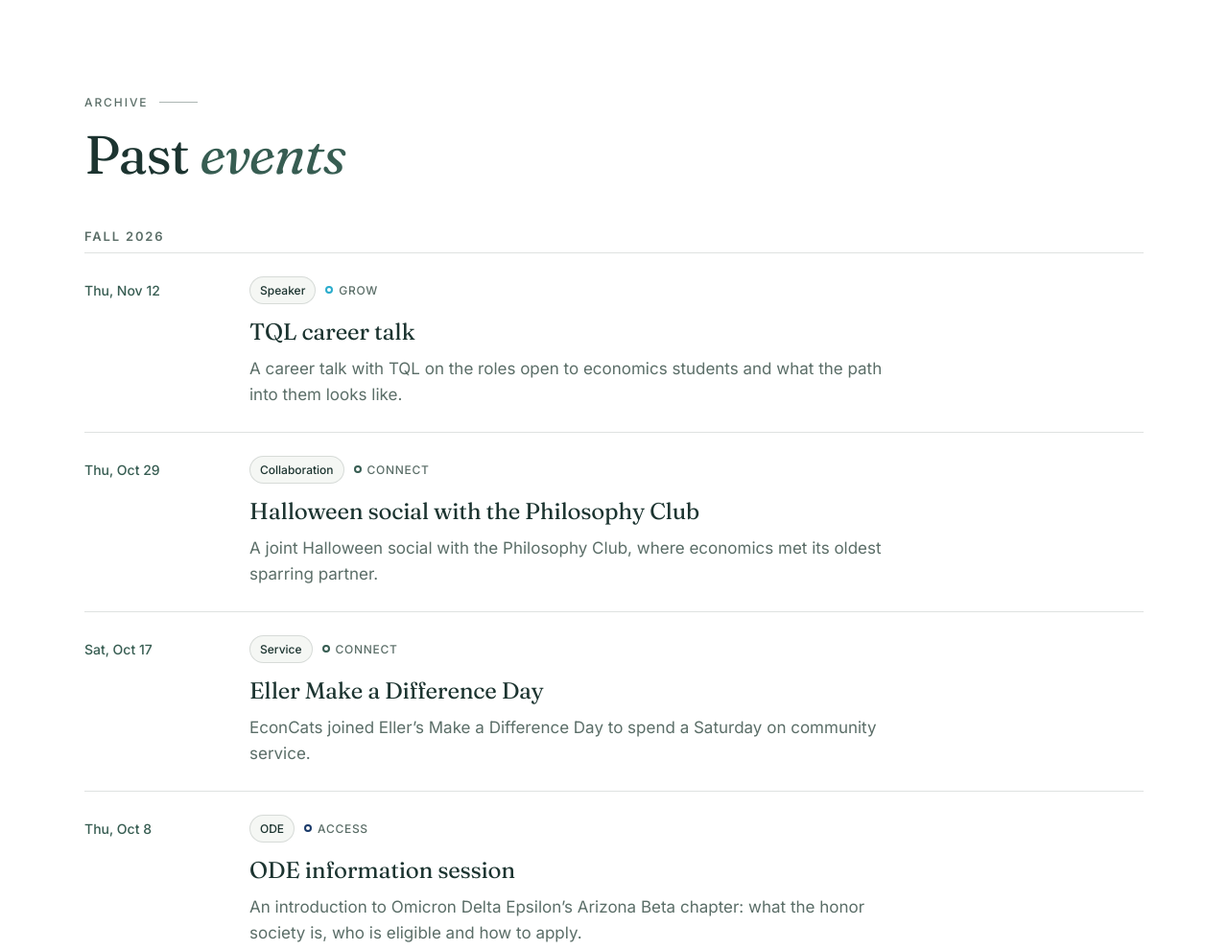
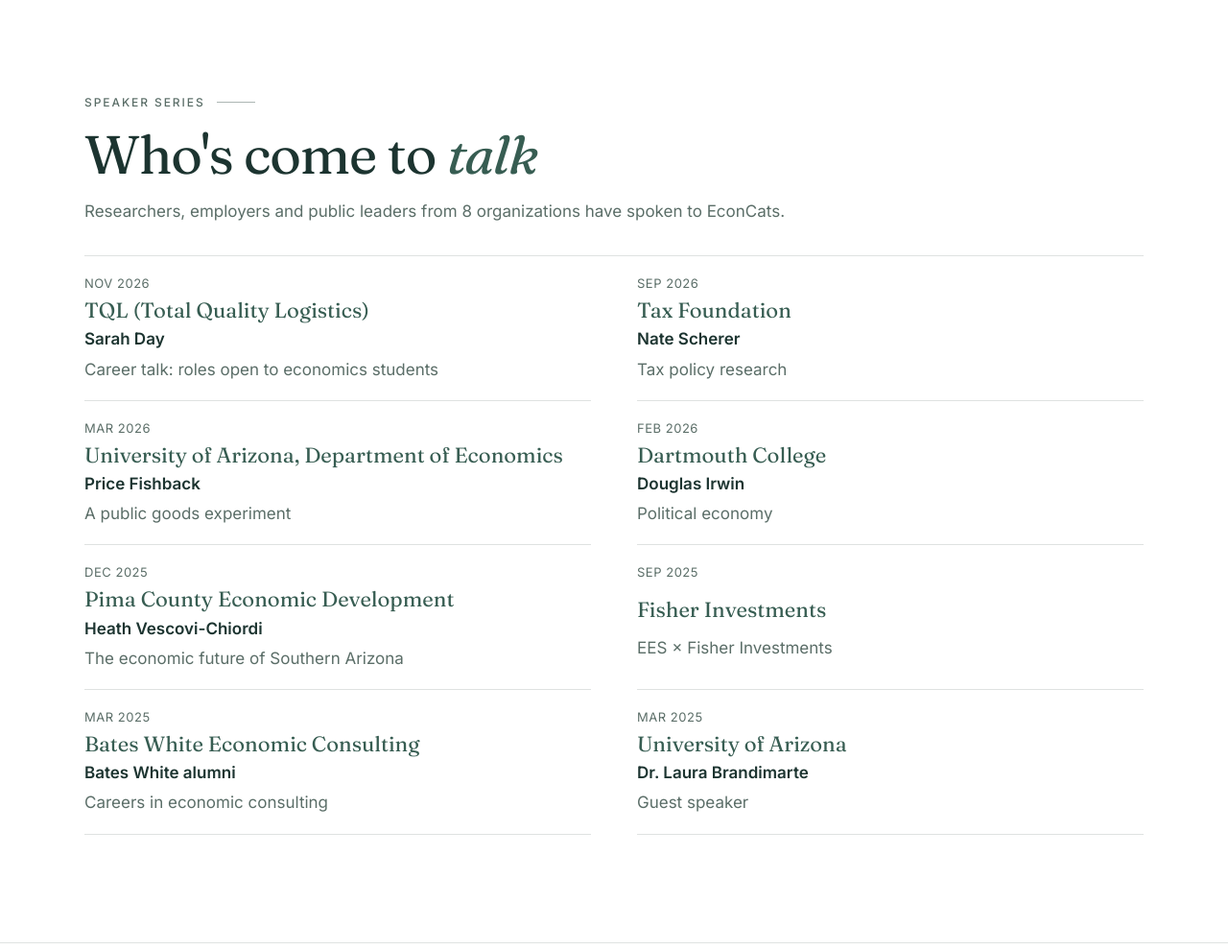
Before and after one commit to pickelhauben/econcats, an Astro site: page /activities in a window 1280 px wide. Shown: the part 1340-2330 px from the top of the page at 96% size. Built offline with nearby package versions, Linux system fonts and the light colour scheme; Astro itself is replaced by a stand-in of ours.

Commit message:
Activities: add speaker series section listing past speakers and their organizations
Co-Authored-By: Claude Opus 5.5 <noreply@anthropic.com>
Claude-Session: https://claude.ai/code/session_011qrMpbQjji74cMLfHZMayH

```diff
--- /dev/null
+++ b/src/data/speakers.json
@@ -0,0 +1,10 @@
+[
+  { "date": "2026-11-12", "org": "TQL (Total Quality Logistics)", "speaker": "Sarah Day", "topic": "Career talk: roles open to economics students" },
+  { "date": "2026-09-10", "org": "Tax Foundation", "speaker": "Nate Scherer", "topic": "Tax policy research" },
+  { "date": "2026-03-04", "org": "University of Arizona, Department of Economics", "speaker": "Price Fishback", "topic": "A public goods experiment" },
+  { "date": "2026-02-25", "org": "Dartmouth College", "speaker": "Douglas Irwin", "topic": "Political economy" },
+  { "date": "2025-12-04", "org": "Pima County Economic Development", "speaker": "Heath Vescovi-Chiordi", "topic": "The economic future of Southern Arizona" },
+  { "date": "2025-09-15", "org": "Fisher Investments", "speaker": "", "topic": "EES × Fisher Investments" },
+  { "date": "2025-03-25", "org": "Bates White Economic Consulting", "speaker": "Bates White alumni", "topic": "Careers in economic consulting" },
+  { "date": "2025-03-06", "org": "University of Arizona", "speaker": "Dr. Laura Brandimarte", "topic": "Guest speaker" }
+]
--- a/src/lib/content.ts
+++ b/src/lib/content.ts
@@ -15,6 +15,7 @@ import alumniJson from '../data/alumni.json';
 import supportersJson from '../data/supporters.json';
 import achievementsJson from '../data/achievements.json';
 import membersJson from '../data/members.json';
+import speakersJson from '../data/speakers.json';
 
 const [events, projects, boardData, advisorsData, alumniData, supporters, achievementsData, membersData] = await Promise.all([
   loadCollection('events', sources.events, eventsJson as unknown[], {
@@ -236,3 +237,10 @@ export const achievementsFor = (org: OrgId) =>
   (achievementsData as Achievement[]).filter((a) => a.org === org);
 export const presidentsFor = (org: OrgId) =>
   (presidentsData as President[]).filter((p) => p.org === org);
+
+
+/** Speakers and organizations ESA (and EES before it) has hosted, newest first. Static list in src/data/speakers.json. */
+export interface Speaker { date: string; org: string; speaker: string; topic: string }
+export function pastSpeakers(): Speaker[] {
+  return [...(speakersJson as Speaker[])].sort((a, b) => b.date.localeCompare(a.date));
+}
--- a/src/pages/activities.astro
+++ b/src/pages/activities.astro
@@ -4,10 +4,14 @@ import EventCard from '../components/EventCard.astro';
 import Tag from '../components/Tag.astro';
 import { Image, getImage } from 'astro:assets';
 import type { ImageMetadata } from 'astro';
-import { upcomingEvents, pastEventsBySemester, meetingsLine, type EventItem } from '../lib/content';
+import { upcomingEvents, pastEventsBySemester, meetingsLine, pastSpeakers, type EventItem } from '../lib/content';
 import { resolvePhoto } from '../lib/photos';
 
 const upcoming = upcomingEvents();
+const speakers = pastSpeakers();
+const speakerOrgs = new Set(speakers.map((s) => s.org)).size;
+const monthYear = (date: string) =>
+  new Date(`${date}T12:00:00`).toLocaleDateString('en-US', { month: 'short', year: 'numeric' });
 const past = pastEventsBySemester();
 
 // Build each past event's gallery: optimized thumbnail + large version for the lightbox, with alt text.
@@ -88,6 +92,25 @@ const shortDate = (date: string) =>
   </section>
 
   <!-- 4. Past events -->
+  <!-- Speakers we've hosted -->
+  <section class="section" id="speakers">
+    <div class="wrap">
+      <p class="eyebrow">Speaker series</p>
+      <h2>Who's come to <em>talk</em></h2>
+      <p class="intro">Researchers, employers and public leaders from {speakerOrgs} organizations have spoken to EconCats.</p>
+      <ul class="speakers">
+        {speakers.map((s) => (
+          <li>
+            <span class="sp-date">{monthYear(s.date)}</span>
+            <span class="sp-org">{s.org}</span>
+            {s.speaker && <span class="sp-name">{s.speaker}</span>}
+            <span class="sp-topic">{s.topic}</span>
+          </li>
+        ))}
+      </ul>
+    </div>
+  </section>
+
   <section class="section" id="past">
     <div class="wrap">
       <p class="eyebrow">Archive</p>
@@ -273,4 +296,14 @@ const shortDate = (date: string) =>
   .lb-next { right: 12px; top: 50%; transform: translateY(-50%); }
   .lb-prev[hidden], .lb-next[hidden] { display: none; }
   @media (prefers-reduced-motion: reduce) { .thumb :global(img) { transition: none; } }
+
+  .speakers { list-style: none; margin: 32px 0 0; padding: 0; display: grid; gap: 0; border-top: 1px solid var(--rule); }
+  .speakers li { display: grid; gap: 4px; padding: 18px 0; border-bottom: 1px solid var(--rule); }
+  .sp-date { font-size: 13px; letter-spacing: .04em; text-transform: uppercase; color: var(--muted); }
+  .sp-org { font-family: var(--serif); font-size: 22px; line-height: 1.2; color: var(--esa-green); }
+  .sp-name { font-weight: 600; }
+  .sp-topic { color: var(--muted); }
+  @media (min-width: 900px) {
+    .speakers { grid-template-columns: 1fr 1fr; column-gap: 48px; }
+  }
 </style>
```
